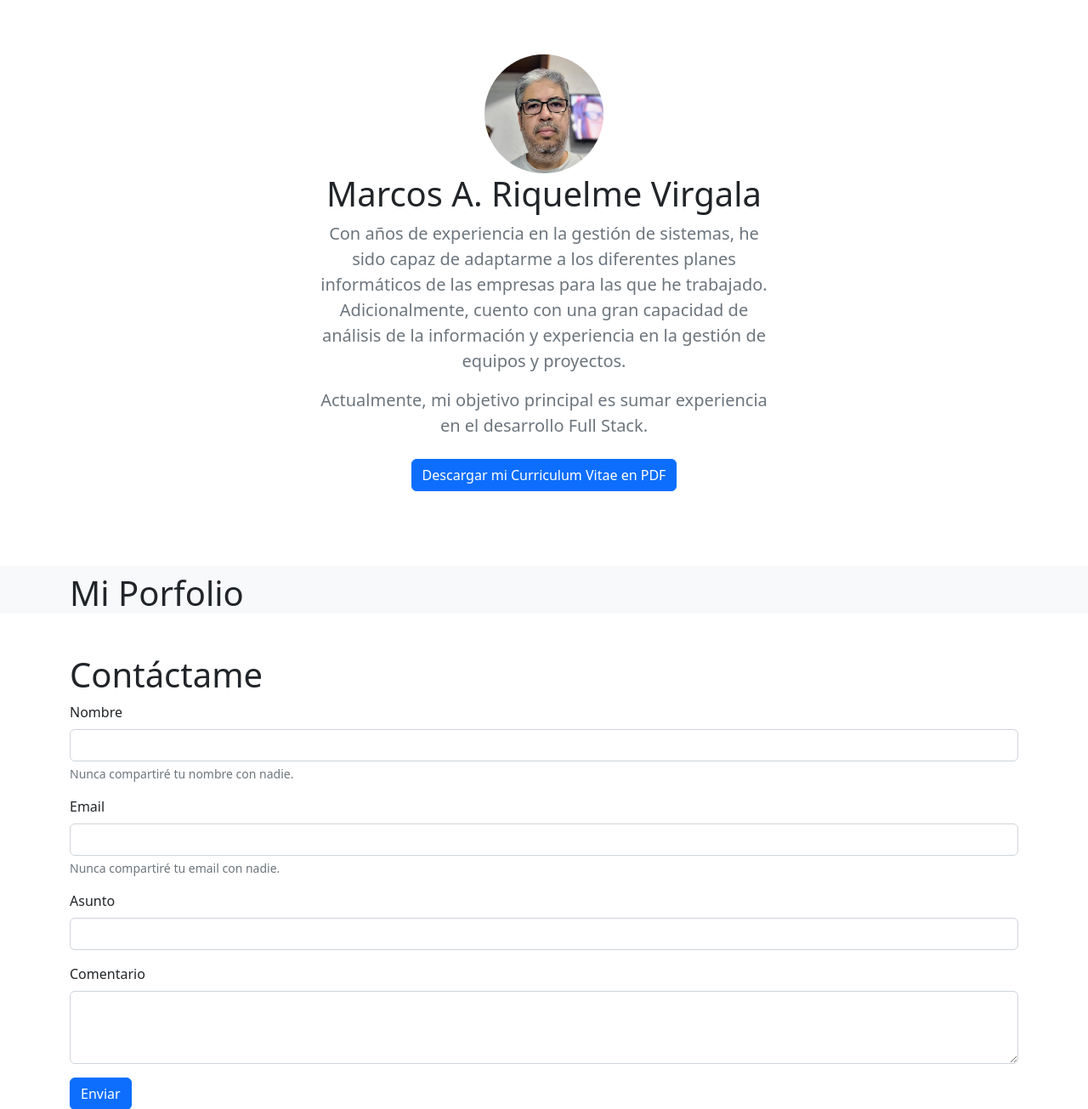
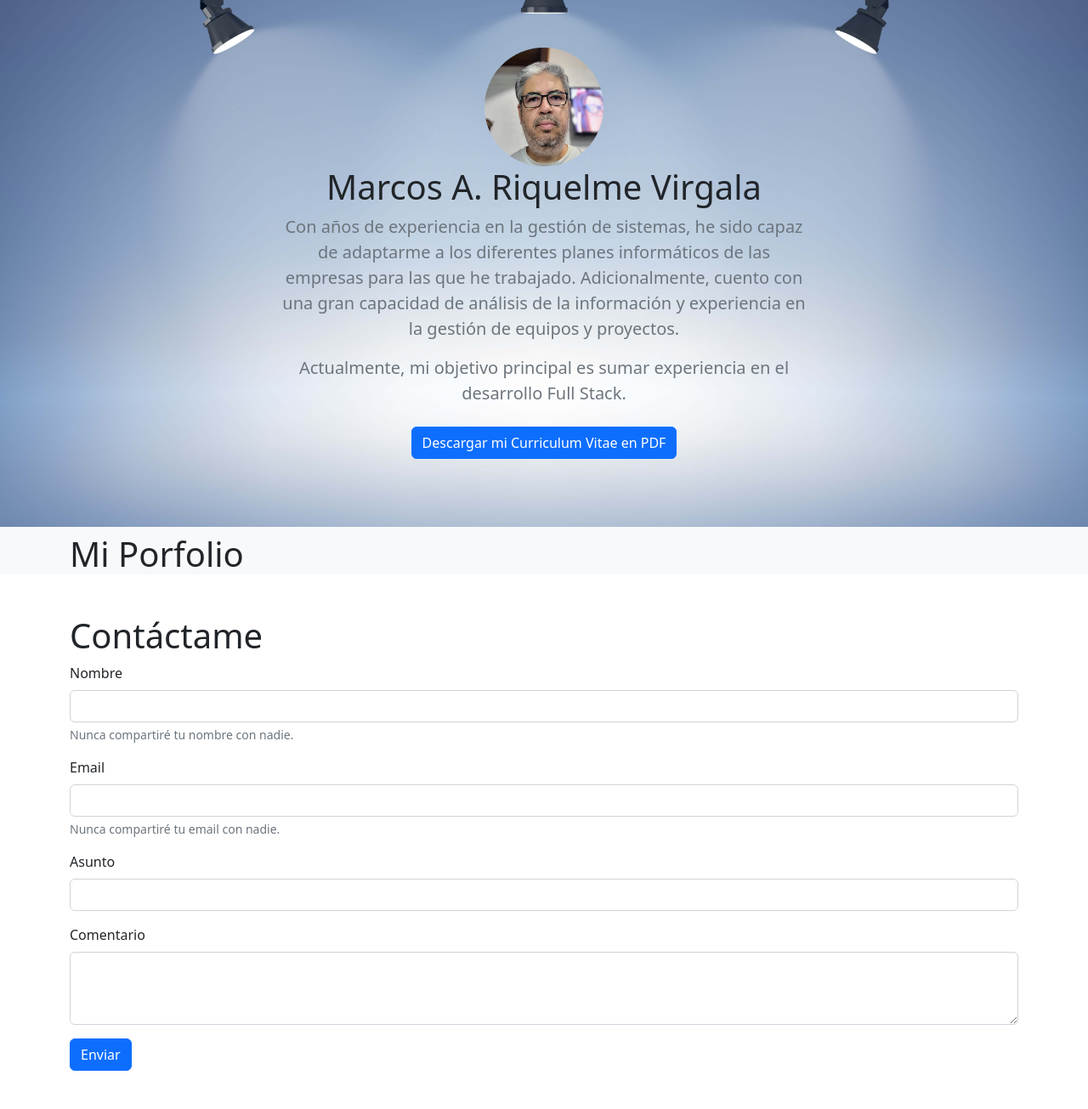
Before and after one commit to capaudaz/porfolio, a PHP site: page / in a window 1280 px wide. Shown: the part 56-1361 px from the top of the page at 85% size. Run offline with PHP 8.4, Linux system fonts and the light colour scheme; data that the repository does not hold is empty.

Commit message:
agrega imagen de fondo

```diff
--- a/views/css/estilos.css
+++ b/views/css/estilos.css
@@ -48,3 +48,11 @@ user-select: none;
     white-space: nowrap;
     -webkit-overflow-scrolling: touch;
 }
+
+.header {
+    background-image: url(../img/header.jpg);
+    background-size: cover;
+    background-repeat: no-repeat;
+    background-position: center;
+
+}
--- a/views/modulos/description.php
+++ b/views/modulos/description.php
@@ -1,4 +1,4 @@
-<section class="py-3 text-center container">
+<section class="py-2 text-center container-fluid header">
     <div class="row py-lg-5">
         <div class="col-lg-6 col-md-8 mx-auto">
             <img class="bd-placeholder-img rounded-circle" width="140" height="140" src="views/img/marcos.jpg" alt="Foto Marcos">
```
Also changed, not shown: views/img/header.jpg (added).
